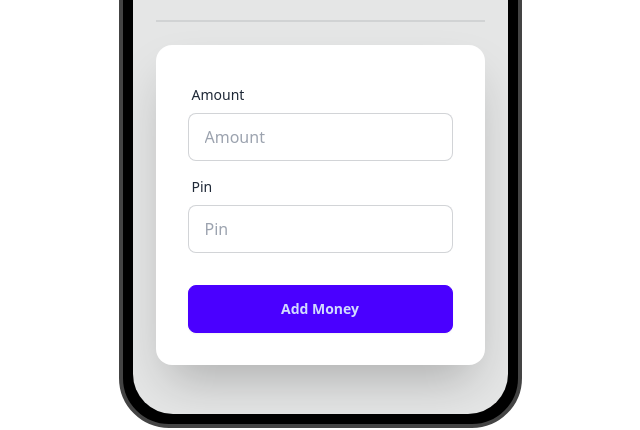
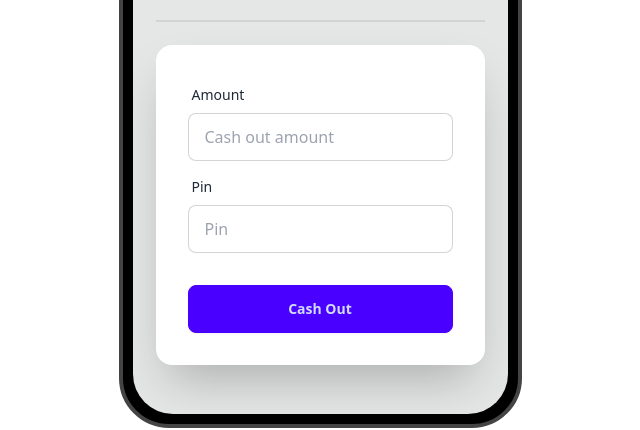
Before and after one commit to redwan09uk/payoo-mfs, a plain HTML site: page home.html in a window 1280 px wide. Both pictures are taken after a click on the button "Cash Out". Shown: the part 267-697 px from the top of the page, 320-960 px from the left. Drawn offline with nearby package versions, Linux system fonts and the light colour scheme.

Commit message:
added feature section

```diff
--- a/home.html
+++ b/home.html
@@ -24,12 +24,12 @@
                   <div class="divider"></div> <!-- it makes a horizontal line it taken from daisyUI "divider" -->
                   <div>
                     <!-- user action button -->
-                    <button class="btn btn-lg">Add Money</button> <!--it is taken from daisyUI 'button' 'large'-->
-                    <button class="btn btn-lg">Cash Out</button> <!--it is taken from daisyUI 'button' 'large'-->
+                    <button id="btn-display-add-money" class="btn btn-lg">Add Money</button> <!--it is taken from daisyUI 'button' 'large'-->
+                    <button id="btn-display-cash-out" class="btn btn-lg">Cash Out</button> <!--it is taken from daisyUI 'button' 'large'-->
                   </div>
                   <div class="divider"></div> <!--it makes a horizontal line it taken from DaisyUI 'divider'-->
                   <!-- add money form start --> <!--Keep hidden this add money for now with tailwind css 'hidden'-->
-                  <div class="card bg-base-100 w-full max-w-sm shrink-0 shadow-2xl">
+                  <div id="add-money-form" class="card bg-base-100 w-full max-w-sm shrink-0 shadow-2xl">
                     <form class="card-body">
                       <div class="form-control">
                         <label class="label">
@@ -52,7 +52,7 @@
                   <!-- add money form end -->
 
                   <!-- Cash out form start -->
-                  <div class="hidden card bg-base-100 w-full max-w-sm shrink-0 shadow-2xl">
+                  <div id ="cash-out-form" class="hidden card bg-base-100 w-full max-w-sm shrink-0 shadow-2xl">
                     <form class="card-body">
                       <div class="form-control">
                         <label class="label">
@@ -82,5 +82,6 @@
   <!-- javaScript Added -->
   <script src="js/home.js"></script>
   <script src="./js/cashOut.js"></script>
+  <script src="./js/feature.js"></script>
 </body>
 </html>
--- /dev/null
+++ b/js/feature.js
@@ -0,0 +1,22 @@
+//this feature options mainly done to switch over the options by clicking on individual name
+
+//show or display the cash out section or options
+
+document.getElementById('btn-display-cash-out').addEventListener('click',function(){
+
+ //show cash out button clicked
+ console.log('clicked on the cash out')
+ document.getElementById('cash-out-form').classList.remove('hidden');
+
+ //hide the add money form
+
+document.getElementById('add-money-form').classList.add('hidden');
+
+
+})
+
+//show or display add money section or options and hide the cash out form
+document.getElementById('btn-display-add-money').addEventListener('click',function(){
+    document.getElementById('add-money-form').classList.remove('hidden');
+    document.getElementById('cash-out-form').classList.add('hidden');
+})
```
